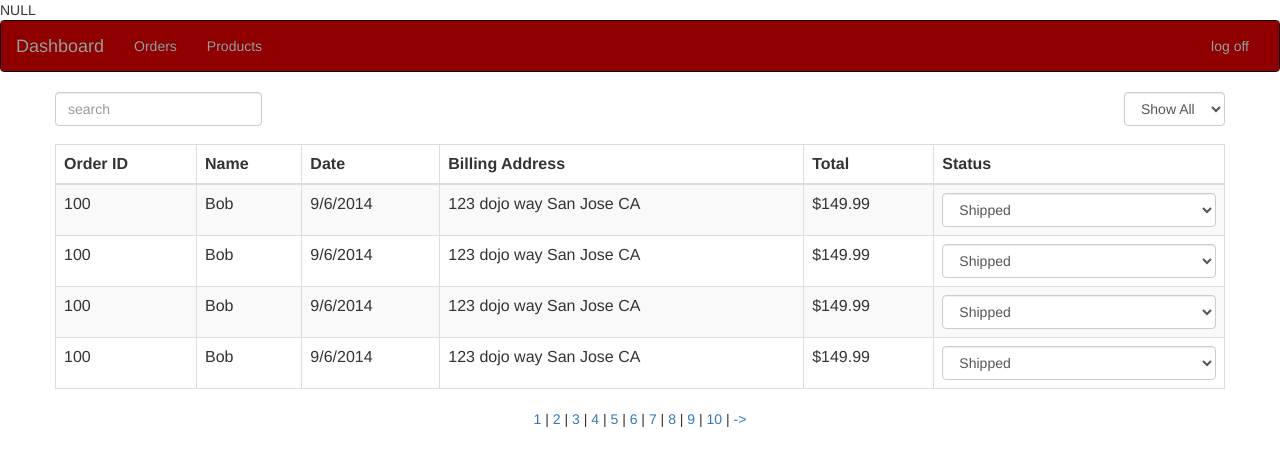
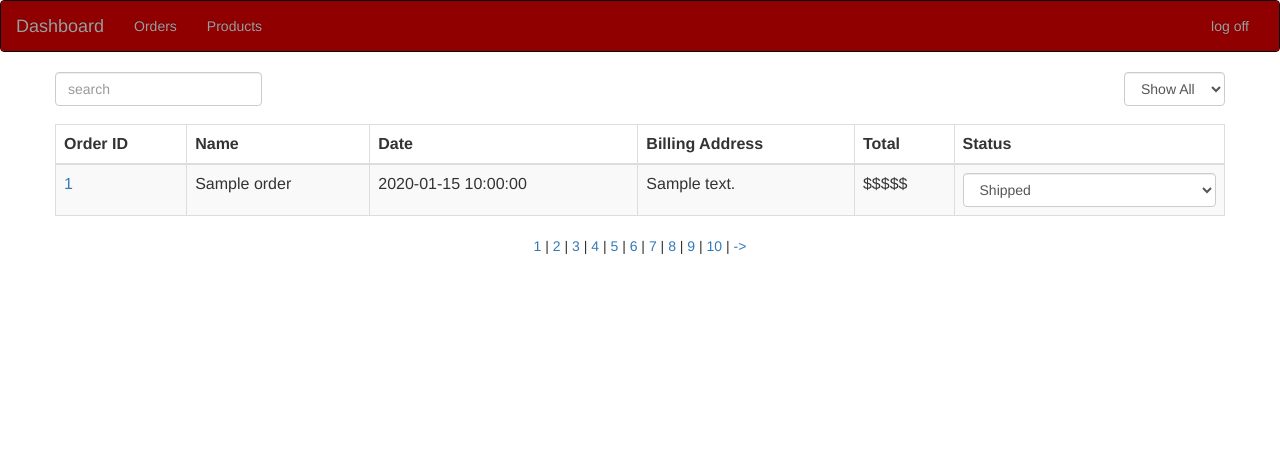
Before and after one commit to srslafazan/ecommerce, a CodeIgniter app: template application/views/admins/orders.php in a window 1280 px wide. Shown: the top 466 px of the page. Run offline with CodeIgniter, Linux system fonts and the light colour scheme; the template is opened without the code that fills it: most values are stand-ins (such as "Sample title", 1, 10 or a date in 2020); data that the repository does not hold is empty; some libraries are stand-ins or nearby versions.

Commit message:
order page linked

```diff
--- a/application/views/admins/orders.php
+++ b/application/views/admins/orders.php
@@ -35,7 +35,7 @@
 	</style>
  </head>
  <body>
- <?php var_dump($orders) ?>
+
  	<?php $this->load->view('partials/header_red'); ?>
  	<div class="container">
 
@@ -68,62 +68,23 @@
 					<th>Total</th>
 					<th>Status</th>
 				</thead>
+<?php  	foreach ($orders['orders'] as $order) { ?>
 				<tr>
-					<td>100</td>
-					<td>Bob</td>
-					<td>9/6/2014</td>
-					<td>123 dojo way San Jose CA</td>
-					<td>$149.99</td>
+					<td><a href="/admins/show_order/<?= $order['order_id'] ?>"><?= $order['order_id'] ?></td>
+					<td><?= $order['customer_name'] ?></td>
+					<td><?= $order['order_date'] ?></td>
+					<td><?= $order['billing_address'] ?></td>
+					<td>$$$$$</td>
 					<td>
 						<select name='status' class='form-control'>
+							<option value='<?= $order['status'] ?>'>Shipped</option>
 							<option value='shipped'>Shipped</option>
 							<option value='process'>Order in process</option>
-							<option value='cancelled'>Cancelled</option>
+							<option value='3'>Cancelled</option>
 						</select>
 					</td>
 				</tr>
-				<tr>
-					<td>100</td>
-					<td>Bob</td>
-					<td>9/6/2014</td>
-					<td>123 dojo way San Jose CA</td>
-					<td>$149.99</td>
-					<td>
-						<select name='status' class='form-control'>
-							<option value='shipped'>Shipped</option>
-							<option value='process'>Order in process</option>
-							<option value='cancelled'>Cancelled</option>
-						</select>
-					</td>
-				</tr>
-				<tr>
-					<td>100</td>
-					<td>Bob</td>
-					<td>9/6/2014</td>
-					<td>123 dojo way San Jose CA</td>
-					<td>$149.99</td>
-					<td>
-						<select name='status' class='form-control'>
-							<option value='shipped'>Shipped</option>
-							<option value='process'>Order in process</option>
-							<option value='cancelled'>Cancelled</option>
-						</select>
-					</td>
-				</tr>
-				<tr>
-					<td>100</td>
-					<td>Bob</td>
-					<td>9/6/2014</td>
-					<td>123 dojo way San Jose CA</td>
-					<td>$149.99</td>
-					<td>
-						<select name='status' class='form-control'>
-							<option value='shipped'>Shipped</option>
-							<option value='process'>Order in process</option>
-							<option value='cancelled'>Cancelled</option>
-						</select>
-					</td>
-				</tr>
+<?php } ?>
 			</table>
 			<!--pagination-->
 			<div class="page">
--- a/application/views/admins/products.php
+++ b/application/views/admins/products.php
@@ -5,7 +5,8 @@
 	<meta charset="utf-8" />
 	<meta name="description" content="This website is using Twitter Bootstrap"/>
 	<meta name="viewport" content="width=device-width, initial-scale=1">
-
+	<script src="https://ajax.googleapis.com/ajax/libs/jquery/2.1.4/jquery.min.js"></script>
+	<script src="https://ajax.googleapis.com/ajax/libs/jquery/1.11.3/jquery.min.js"></script>
 	<!-- Latest compiled and minified CSS -->
 	<link rel="stylesheet" href="https://maxcdn.bootstrapcdn.com/bootstrap/3.3.4/css/bootstrap.min.css">
 	<!-- Optional theme -->
@@ -16,7 +17,8 @@
 	<link rel="stylesheet" href="//maxcdn.bootstrapcdn.com/font-awesome/4.3.0/css/font-awesome.min.css">
 
  	<!-- jquery cdn -->
- 	<script src="https://ajax.googleapis.com/ajax/libs/jquery/2.1.4/jquery.min.js"></script>
+
+
 
  	<!-- local stylesheet -->
 	<link rel="stylesheet" type="text/css" href="/assets/welcome.css">
```
